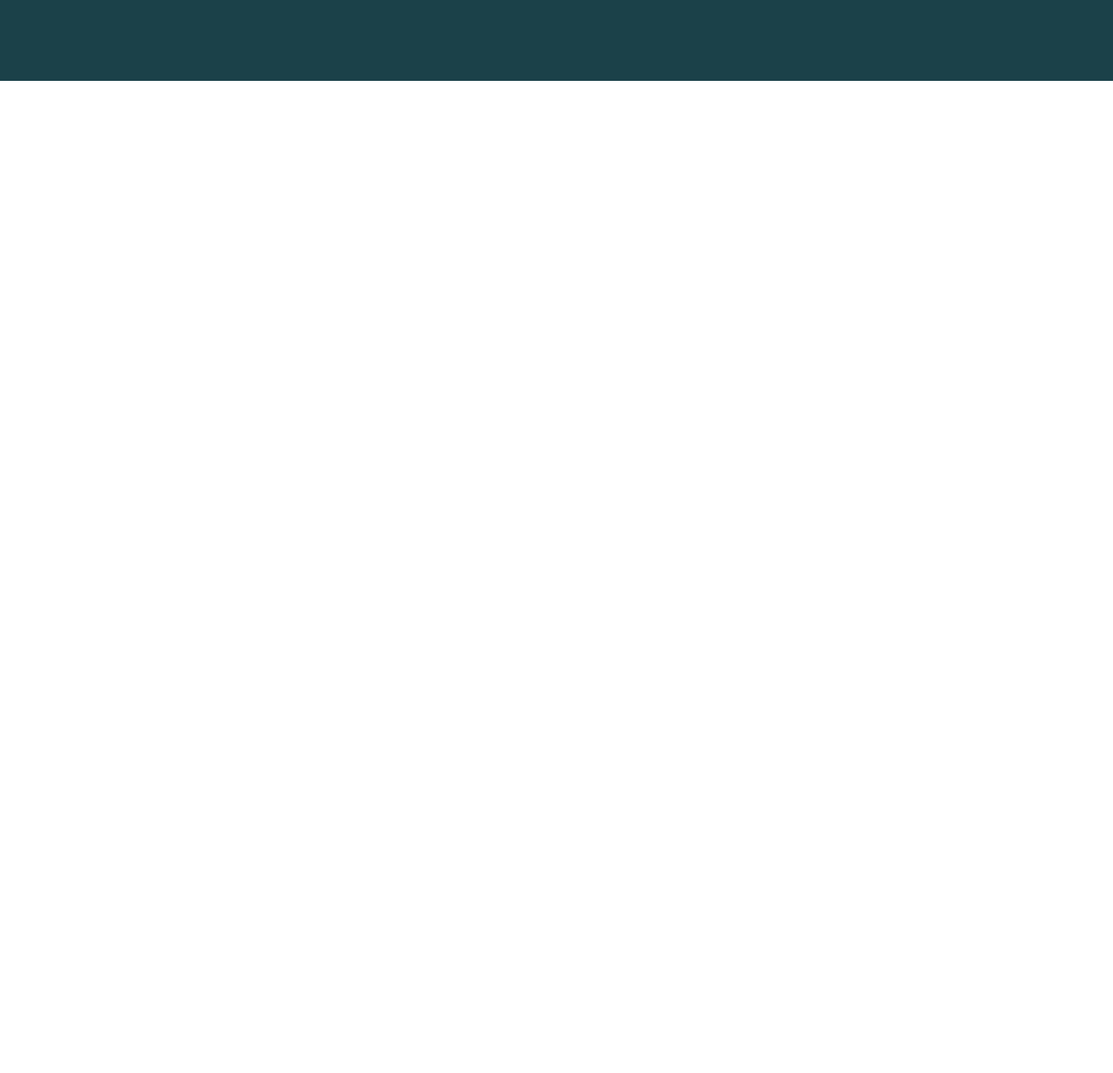
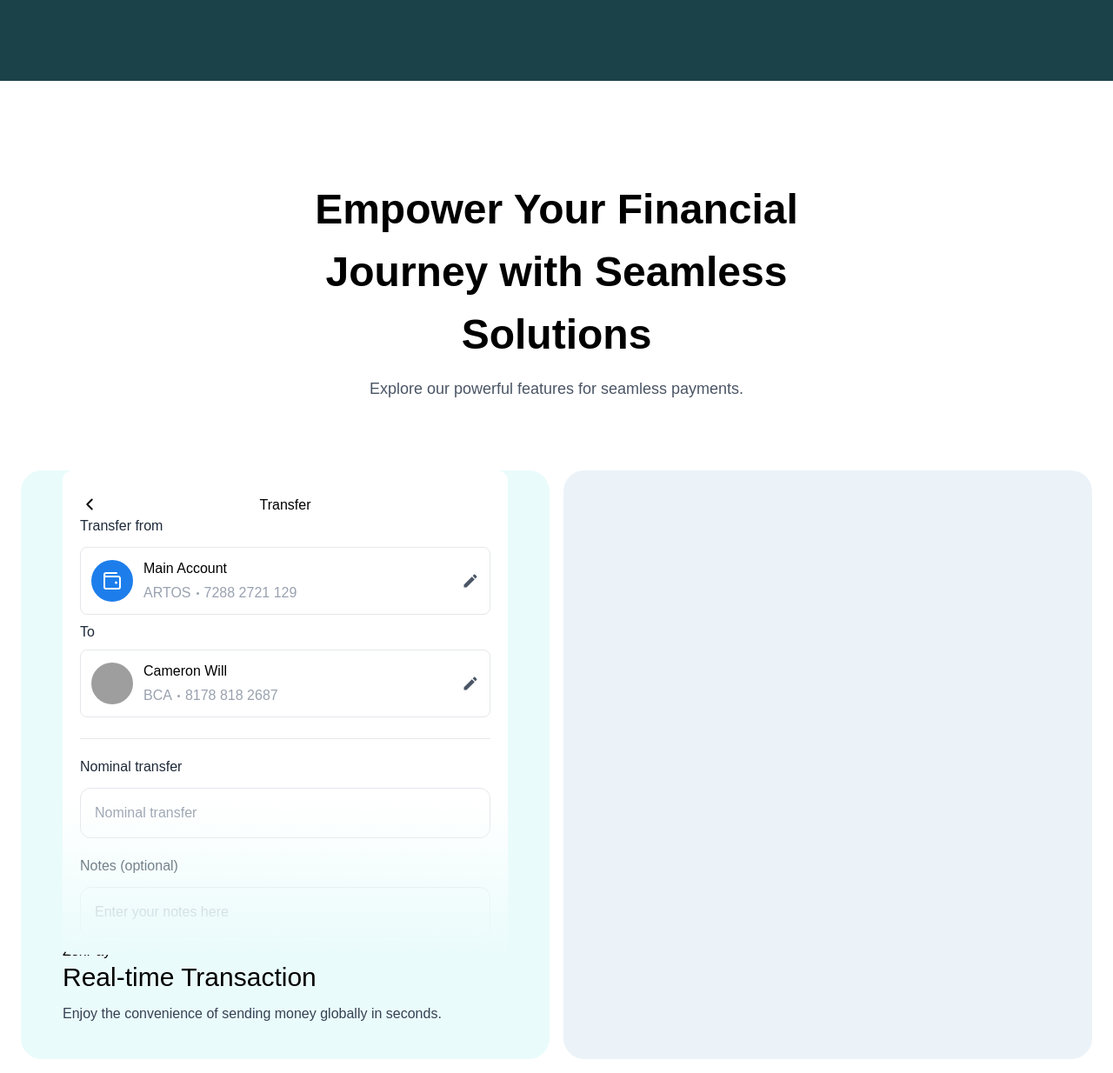
Before and after one commit to matas3/Zenpay, a plain HTML site: page index.html in a window 1280 px wide. Shown: the part 925-2159 px from the top of the page at 87% size. Before the commit the page ends 1018 px from the top, so only its background shows below. Drawn offline with nearby package versions, Linux system fonts and the light colour scheme; grey boxes are pictures that could not be loaded; a web font is replaced by a local one.

Commit message:
partially implemented the features section

```diff
--- a/index.html
+++ b/index.html
@@ -10,7 +10,7 @@
 		<title>Zenpay</title>
 	</head>
 	<body>
-		<div class="bg-[#1b4149] pt-8">
+		<div class="bg-[#1b4149] pt-8 mb-28">
 			<div class="max-w-screen-xl mx-auto mb-[130px]">
 				<div class="flex justify-between items-center">
 					<div class="text-2xl font-medium text-white min-w-[200px]">
@@ -218,5 +218,189 @@
 				</div>
 			</div>
 		</div>
+		<div class="max-w-screen-xl mx-auto px-6 w-full">
+			<div class="justify-center flex">
+				<div>
+					<div
+						class="text-5xl font-semibold max-w-[750px] text-center leading-normal mb-3"
+					>
+						Empower Your Financial Journey with Seamless Solutions
+					</div>
+					<div class="text-center text-lg text-gray-600 mb-20">
+						Explore our powerful features for seamless payments.
+					</div>
+				</div>
+			</div>
+			<div class="grid grid-cols-2 gap-4">
+				<div class="bg-[#eafbfb] px-12 rounded-3xl">
+					<div class="--scale-75">
+						<div
+							class="bg-white rounded-xl px-5 pb-5 -mb-10 relative"
+						>
+							<div class="justify-between pt-7 font-medium flex">
+								<div class="min-w-[50px]">
+									<svg
+										width="22"
+										height="22"
+										viewBox="0 0 24 24"
+										fill="none"
+										xmlns="http://www.w3.org/2000/svg"
+									>
+										<path
+											d="M15 18L9 12L15 6"
+											stroke="black"
+											stroke-width="2"
+											stroke-linecap="round"
+											stroke-linejoin="round"
+										/>
+									</svg>
+								</div>
+								<div>Transfer</div>
+								<div class="min-w-[50px]"></div>
+							</div>
+							<div>
+								<div class="text-gray-800 mb-3">
+									Transfer from
+								</div>
+							</div>
+							<div
+								class="border border-gray-200 flex justify-between items-center py-3 rounded-lg mb-2"
+							>
+								<div class="flex items-center">
+									<div
+										class="bg-[#1d7eeb] p-3 rounded-full mx-3"
+									>
+										<svg
+											width="24"
+											height="24"
+											viewBox="0 0 24 24"
+											fill="none"
+											xmlns="http://www.w3.org/2000/svg"
+										>
+											<path
+												d="M16.5 14H16.51M3 5V19C3 20.1046 3.89543 21 5 21H19C20.1046 21 21 20.1046 21 19V9C21 7.89543 20.1046 7 19 7L5 7C3.89543 7 3 6.10457 3 5ZM3 5C3 3.89543 3.89543 3 5 3H17M17 14C17 14.2761 16.7761 14.5 16.5 14.5C16.2239 14.5 16 14.2761 16 14C16 13.7239 16.2239 13.5 16.5 13.5C16.7761 13.5 17 13.7239 17 14Z"
+												stroke="white"
+												stroke-width="2"
+												stroke-linecap="round"
+												stroke-linejoin="round"
+											/>
+										</svg>
+									</div>
+									<div>
+										<div class="font-medium mb-1">
+											Main Account
+										</div>
+										<div
+											class="text-gray-400 text-base flex items-center space-x-1.5"
+										>
+											<span>ARTOS</span>
+											<span
+												class="w-[3px] h-[3px] rounded-full bg-gray-400 inline-block"
+											>
+											</span>
+											<span>7288 2721 129</span>
+										</div>
+									</div>
+								</div>
+								<svg
+									xmlns="http://www.w3.org/2000/svg"
+									viewBox="0 0 24 24"
+									class="size-5 mr-3 text-gray-600"
+								>
+									<title>pencil</title>
+									<path
+										fill="currentColor"
+										d="M20.71,7.04C21.1,6.65 21.1,6 20.71,5.63L18.37,3.29C18,2.9 17.35,2.9 16.96,3.29L15.12,5.12L18.87,8.87M3,17.25V21H6.75L17.81,9.93L14.06,6.18L3,17.25Z"
+									/>
+								</svg>
+							</div>
+							<div class="text-gray-800 mb-2">To</div>
+							<div
+								class="border border-gray-200 flex justify-between items-center py-3 rounded-lg mb-6"
+							>
+								<div class="flex items-center">
+									<div class="flex-none">
+										<img
+											src="/images/User-Photo-01.png"
+											alt=""
+											class="rounded-full w-12 h-12 mx-3"
+										/>
+									</div>
+									<div>
+										<div class="font-medium mb-1">
+											Cameron Will
+										</div>
+										<div
+											class="text-gray-400 text-base flex items-center space-x-1.5"
+										>
+											<span>BCA</span>
+											<span
+												class="w-[3px] h-[3px] rounded-full bg-gray-400 inline-block"
+											>
+											</span>
+											<span>8178 818 2687</span>
+										</div>
+									</div>
+								</div>
+								<svg
+									xmlns="http://www.w3.org/2000/svg"
+									viewBox="0 0 24 24"
+									class="size-5 mr-3 text-gray-600"
+								>
+									<title>pencil</title>
+									<path
+										fill="currentColor"
+										d="M20.71,7.04C21.1,6.65 21.1,6 20.71,5.63L18.37,3.29C18,2.9 17.35,2.9 16.96,3.29L15.12,5.12L18.87,8.87M3,17.25V21H6.75L17.81,9.93L14.06,6.18L3,17.25Z"
+									/>
+								</svg>
+							</div>
+							<div class="w-full h-[1px] bg-gray-200 mb-5"></div>
+							<div>
+								<div class="text-gray-800 mb-3">
+									Nominal transfer
+								</div>
+								<div
+									class="border border-gray-200 rounded-xl mb-5"
+								>
+									<div class="text-gray-400 px-4 py-4">
+										Nominal transfer
+									</div>
+								</div>
+							</div>
+							<div>
+								<div class="text-gray-800 mb-3">
+									Notes (optional)
+								</div>
+								<div class="border border-gray-200 rounded-xl">
+									<div class="text-gray-400 px-4 py-4">
+										Enter your notes here
+									</div>
+								</div>
+							</div>
+							<div
+								class="absolute bottom-0 left-0 right-0 h-44 bg-linear-to-t from-[#eafbfb] to-transparent rounded-b-xl"
+							></div>
+						</div>
+						<div class="">
+							<div></div>
+							<div>
+								You're sending $500 to Cameron Will. Your
+								transfer is in progres with ZenPay
+							</div>
+						</div>
+					</div>
+					<div class="text-3xl font-medium mb-3">
+						Real-time Transaction
+					</div>
+					<div class="text-gray-700 mb-10">
+						Enjoy the convenience of sending money globally in
+						seconds.
+					</div>
+				</div>
+				<div class="bg-[#ebf3f9] rounded-3xl"></div>
+				<div class="bg-[#e9f9ee] rounded-3xl"></div>
+				<div class="bg-[#fff5ea] rounded-3xl"></div>
+			</div>
+		</div>
 	</body>
 </html>
```
Also changed, not shown: 1 other file.
